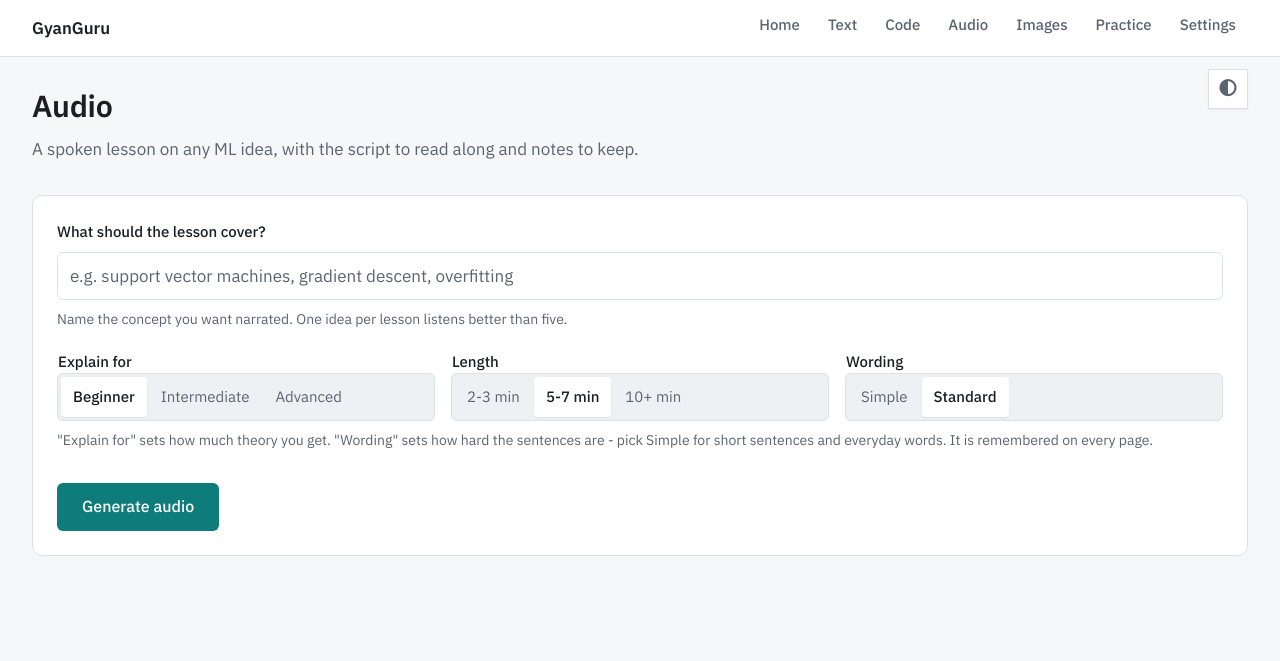
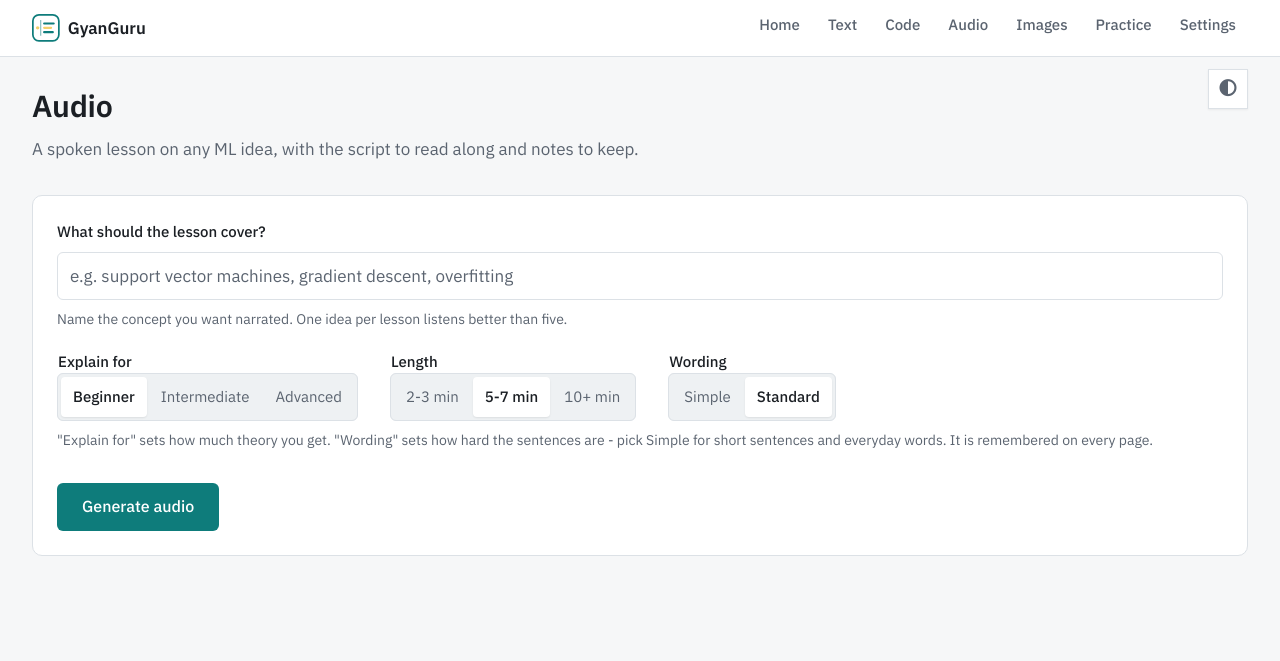
Before and after one commit to SaiBadam06/Interactive-ML-Learning-Platform, a Python web app: template templates/audio_learning.html in a window 1280 px wide. Shown: the top 661 px of the page. Run offline with Jinja, Linux system fonts and the light colour scheme; the template is opened without the code that fills it, so the values that code supplies are empty; some libraries are stand-ins or nearby versions.

Commit message:
Add a logo mark, and stop the control boxes stretching
The segmented controls sat in equal-width grid tracks, so each bordered box
was stretched to a third of the row while its options kept their natural
width - leaving dead space inside the border. The row is a wrapping flex line
now, so each control is exactly as wide as its own options.

The mark is a code gutter with one line picked out, which is what the app
actually does: you point at a line and ask about it. Inline SVG in
currentColor, sized in em so it tracks the wordmark, with the accent carried
by the marked line so dark mode needs no second copy.

Co-Authored-By: Claude Opus 5 (1M context) <noreply@anthropic.com>

```diff
--- a/static/css/style.css
+++ b/static/css/style.css
@@ -181,12 +181,25 @@ kbd {
 }
 
 .nav-brand {
+    display: inline-flex;
+    align-items: center;
+    gap: var(--s2);
     font-weight: 600;
     font-size: 1.05rem;
     color: var(--ink);
     text-decoration: none;
     margin-right: auto;
 }
+
+/* Sized in em so the mark tracks the wordmark rather than needing its own
+   breakpoint. The accent lives in the marked line, so the frame can inherit. */
+.nav-logo {
+    width: 1.65em;
+    height: 1.65em;
+    flex: none;
+    color: var(--accent);
+}
+.nav-brand:hover .nav-logo { color: var(--ink); }
 
 .nav-menu {
     display: flex;
@@ -335,8 +348,16 @@ textarea.form-control { min-height: 96px; }
 
 .form-hint { display: block; margin-top: var(--s2); color: var(--ink-muted); font-size: 14px; }
 
-/* auto-fit so a row takes a third control without a hand-written breakpoint */
-.form-row { display: grid; grid-template-columns: repeat(auto-fit, minmax(190px, 1fr)); gap: var(--s4); }
+/* A row of controls, not a column layout. Equal-width grid tracks stretched
+   each segmented box to a full third of the row while its options kept their
+   natural width, leaving dead space inside the border. Flex lets every control
+   be exactly as wide as its own options and wrap when they stop fitting. */
+.form-row {
+    display: flex;
+    flex-wrap: wrap;
+    align-items: end;
+    gap: var(--s5) var(--s6);
+}
 
 .input-large { min-height: 48px; font-size: 17px; }
 
--- a/templates/base.html
+++ b/templates/base.html
@@ -39,7 +39,29 @@
     <!-- Navigation -->
     <nav class="navbar">
         <div class="nav-container">
-            <a class="nav-brand" href="{{ url_for('index') }}">GyanGuru</a>
+            <a class="nav-brand" href="{{ url_for('index') }}">
+                {# The mark is the product: a code gutter with one line picked out,
+                   which is the thing this app actually does - you point at a line
+                   and ask about it. Drawn with currentColor so it inherits the
+                   theme instead of needing a second copy for dark mode. #}
+                <svg class="nav-logo" viewBox="0 0 32 32" role="img" aria-label="" focusable="false">
+                    <rect x="1" y="1" width="30" height="30" rx="7"
+                          fill="none" stroke="currentColor" stroke-width="2"/>
+                    <!-- the gutter -->
+                    <line x1="10" y1="7" x2="10" y2="25"
+                          stroke="currentColor" stroke-width="1.5" opacity=".45"/>
+                    <!-- three lines of code, the middle one marked -->
+                    <line x1="14" y1="11" x2="25" y2="11"
+                          stroke="currentColor" stroke-width="2.5" stroke-linecap="round"/>
+                    <line x1="14" y1="16" x2="22" y2="16"
+                          stroke="var(--marker)" stroke-width="2.5" stroke-linecap="round"/>
+                    <line x1="14" y1="21" x2="24" y2="21"
+                          stroke="currentColor" stroke-width="2.5" stroke-linecap="round"/>
+                    <!-- the marker sitting in the gutter beside that line -->
+                    <circle cx="6.5" cy="16" r="2" fill="var(--marker)"/>
+                </svg>
+                <span>GyanGuru</span>
+            </a>
 
             <div class="nav-actions">
                 <button class="nav-toggle" id="navToggle" type="button"
```
